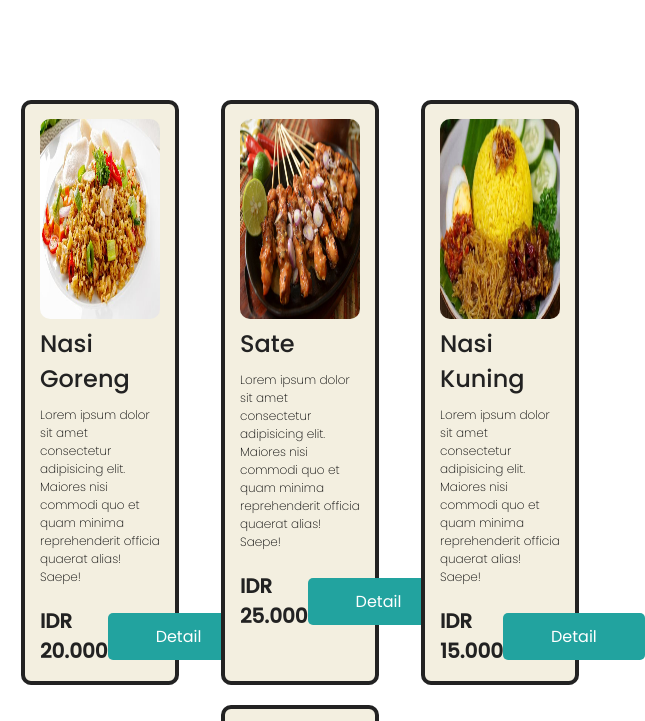
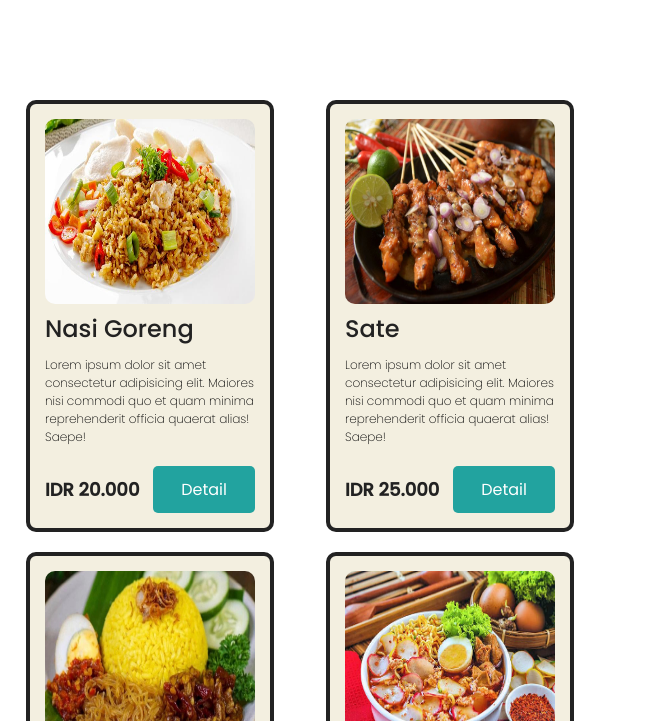
Before and after one commit to Aryaashari/assignment2-GDSC-ITB, a plain HTML site: page index.html in a window 600 px wide. Shown: the part 79-800 px from the top of the page, 645 px wide, since content can reach past the window. Drawn offline with Linux system fonts and the light colour scheme.

Commit message:
create responsive style fot medium screen

```diff
--- a/assets/style/style.css
+++ b/assets/style/style.css
@@ -86,7 +86,8 @@ main {
     color: #22A39F;
 }
 
-@media (max-width: 576px) {
+/* X-Small devices */
+@media (max-width: 575.98px) {
     .row {
         justify-content: center;
     }
@@ -111,3 +112,37 @@ main {
         font-size: 14px;
     }
 }
+
+
+
+/* Samll devices */
+@media (min-width: 575.99px) and (max-width: 767.98px) {
+
+    .card {
+        width: 35%;
+    }
+
+    .card .card-thumb {
+        height: 185px;
+    }
+
+    .card-footer .card-footer-text {
+        font-size: 18px;
+    }
+
+    .card-footer .card-footer-button {
+        padding: 8px 25px;
+    }
+
+}
+
+
+
+/* Meidum devices */
+@media (min-width: 767.99px) and (max-width: 991.98px) {
+
+    .card {
+        width: 35%;
+    }
+
+}
```
